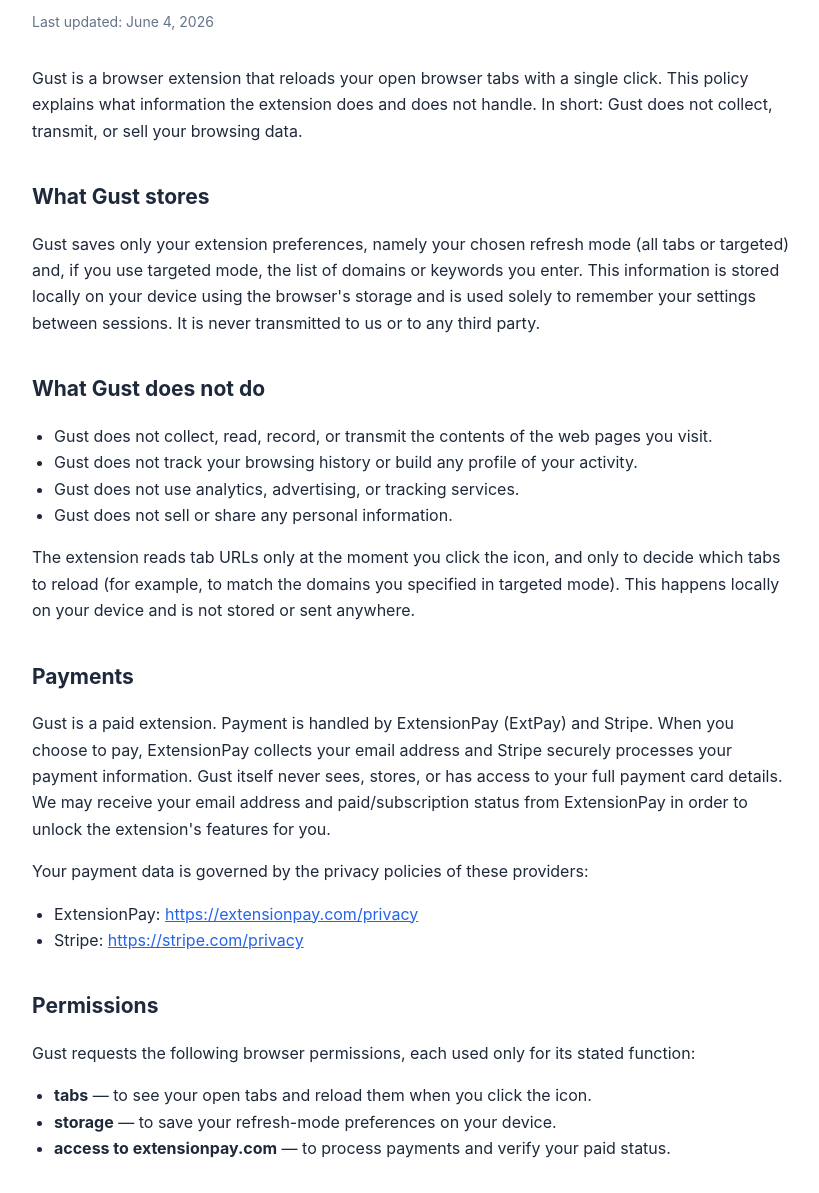
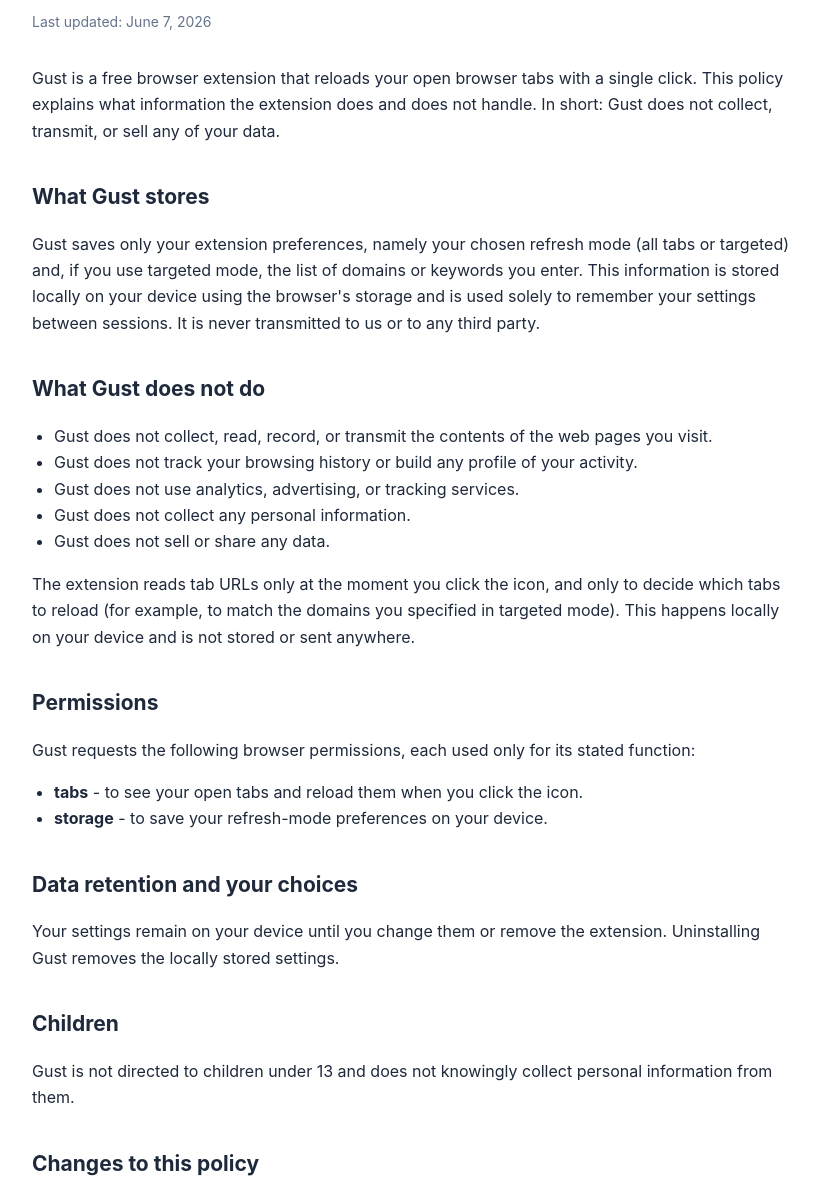
Before and after one commit to gleinwand/Gust, a plain HTML site: page index.html in a window 1280 px wide. Shown: the part 107-1300 px from the top of the page, without its empty margins (228-1047 px from the left). Drawn offline with Linux system fonts and the light colour scheme.

Commit message:
Update privacy policy details

```diff
--- a/index.html
+++ b/index.html
@@ -3,7 +3,7 @@
 <head>
 <meta charset="utf-8">
 <meta name="viewport" content="width=device-width, initial-scale=1">
-<title>Gust — Privacy Policy</title>
+<title>Gust - Privacy Policy</title>
 <style>
   body { max-width: 760px; margin: 60px auto; padding: 0 24px;
          font-family: -apple-system, BlinkMacSystemFont, "Segoe UI", Roboto, sans-serif;
@@ -20,11 +20,11 @@
 </head>
 <body>
   <h1>Privacy Policy for Gust</h1>
-  <div class="updated">Last updated: June 4, 2026</div>
+  <div class="updated">Last updated: June 7, 2026</div>
 
-  <p>Gust is a browser extension that reloads your open browser tabs with a single click.
-  This policy explains what information the extension does and does not handle. In short:
-  Gust does not collect, transmit, or sell your browsing data.</p>
+  <p>Gust is a free browser extension that reloads your open browser tabs with a single
+  click. This policy explains what information the extension does and does not handle.
+  In short: Gust does not collect, transmit, or sell any of your data.</p>
 
   <h2>What Gust stores</h2>
   <p>Gust saves only your extension preferences, namely your chosen refresh mode
@@ -38,36 +38,23 @@
     <li>Gust does not collect, read, record, or transmit the contents of the web pages you visit.</li>
     <li>Gust does not track your browsing history or build any profile of your activity.</li>
     <li>Gust does not use analytics, advertising, or tracking services.</li>
-    <li>Gust does not sell or share any personal information.</li>
+    <li>Gust does not collect any personal information.</li>
+    <li>Gust does not sell or share any data.</li>
   </ul>
   <p>The extension reads tab URLs only at the moment you click the icon, and only to decide
   which tabs to reload (for example, to match the domains you specified in targeted mode).
   This happens locally on your device and is not stored or sent anywhere.</p>
 
-  <h2>Payments</h2>
-  <p>Gust is a paid extension. Payment is handled by ExtensionPay (ExtPay) and Stripe.
-  When you choose to pay, ExtensionPay collects your email address and Stripe securely
-  processes your payment information. Gust itself never sees, stores, or has access to
-  your full payment card details. We may receive your email address and paid/subscription
-  status from ExtensionPay in order to unlock the extension's features for you.</p>
-  <p>Your payment data is governed by the privacy policies of these providers:</p>
-  <ul>
-    <li>ExtensionPay: <a href="https://extensionpay.com/privacy">https://extensionpay.com/privacy</a></li>
-    <li>Stripe: <a href="https://stripe.com/privacy">https://stripe.com/privacy</a></li>
-  </ul>
-
   <h2>Permissions</h2>
   <p>Gust requests the following browser permissions, each used only for its stated function:</p>
   <ul>
-    <li><strong>tabs</strong> — to see your open tabs and reload them when you click the icon.</li>
-    <li><strong>storage</strong> — to save your refresh-mode preferences on your device.</li>
-    <li><strong>access to extensionpay.com</strong> — to process payments and verify your paid status.</li>
+    <li><strong>tabs</strong> - to see your open tabs and reload them when you click the icon.</li>
+    <li><strong>storage</strong> - to save your refresh-mode preferences on your device.</li>
   </ul>
 
   <h2>Data retention and your choices</h2>
   <p>Your settings remain on your device until you change them or remove the extension.
-  Uninstalling Gust removes the locally stored settings. To access or delete information
-  held by the payment providers, contact ExtensionPay or Stripe directly using the links above.</p>
+  Uninstalling Gust removes the locally stored settings.</p>
 
   <h2>Children</h2>
   <p>Gust is not directed to children under 13 and does not knowingly collect personal
@@ -78,8 +65,8 @@
   "last updated" date.</p>
 
   <h2>Contact</h2>
-  <p>For questions about this policy, contact: <strong>gustextension@gmail.com</strong></p>
+  <p>For questions about this policy, contact: <strong>[your contact email]</strong></p>
 
-  <div class="footer">Gust — single-click tab refresh.</div>
+  <div class="footer">Gust - single-click tab refresh.</div>
 </body>
 </html>
```
